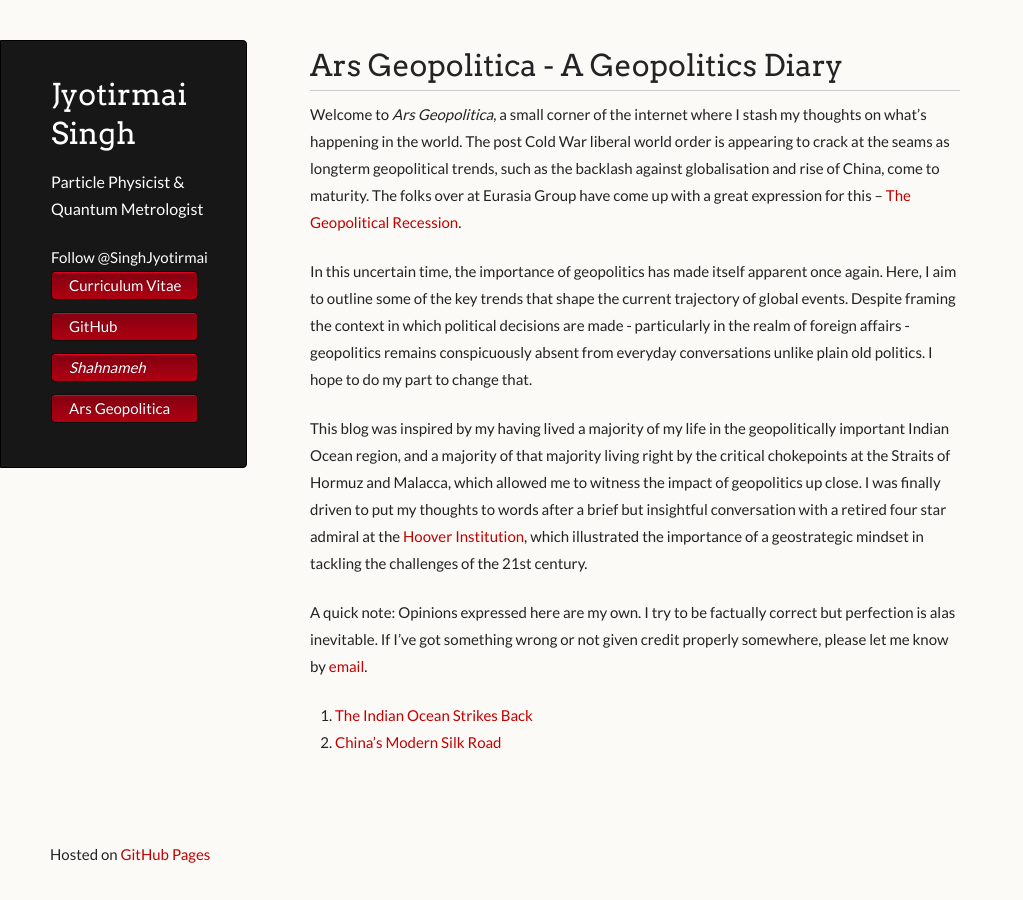
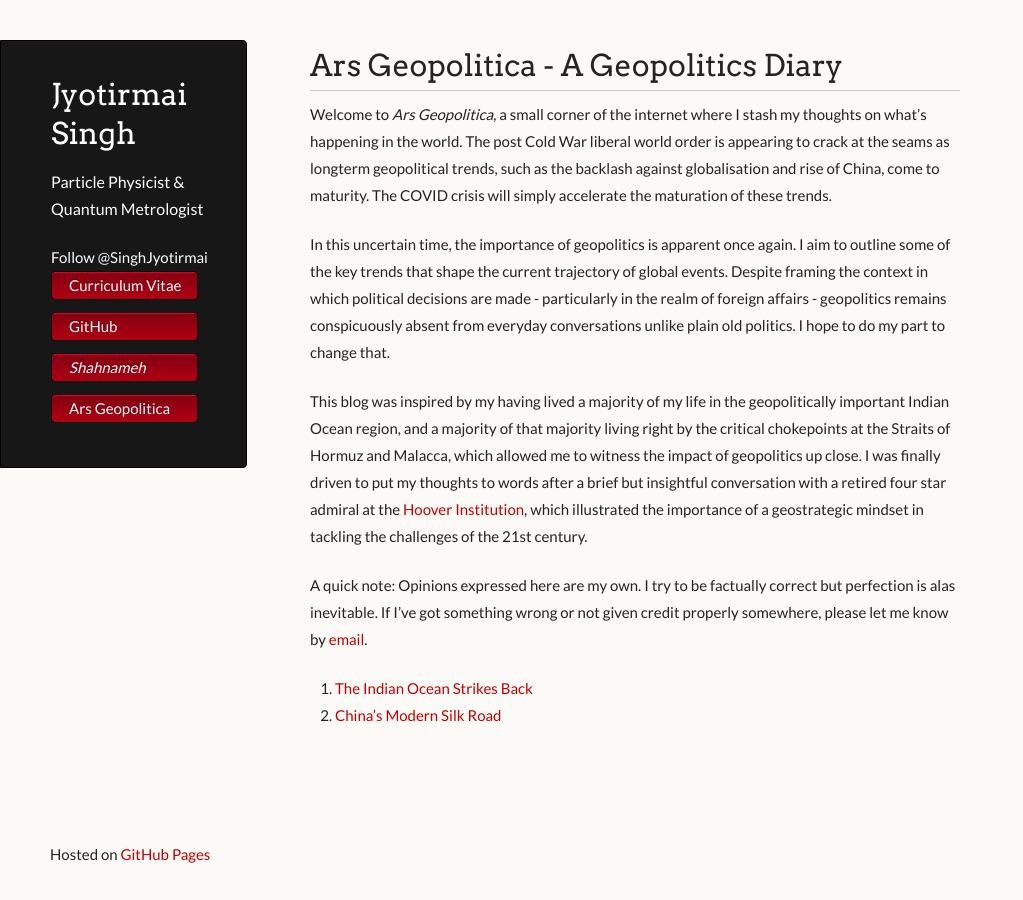
Before and after one commit to joe-singh/joe-singh.github.io, a Jekyll site: the page built from straits.md, in a window 1280 px wide. Shown: the whole page, without its empty margins (0-1023 px from the left). Built offline with Jekyll 4.4.1, drawn with Linux system fonts in a browser that asks for light colours; some web fonts are replaced; our own code applies the rules of GitHub Pages for plain Markdown files; comment, search, counter and statistics services are not loaded.

Commit message:
adding straits again

```diff
--- a/straits.md
+++ b/straits.md
@@ -2,10 +2,10 @@
 
 Welcome to <em>Ars Geopolitica</em>, a small corner of the internet where I stash my thoughts on what's happening in the world.
 The post Cold War liberal world order is appearing to crack at the seams
-as longterm geopolitical trends, such as the backlash against globalisation and rise of China, come to maturity. The folks over at Eurasia Group
-have come up with a great expression for this -- [The Geopolitical Recession](https://www.eurasiagroup.net/issues/top-risks-2017).
+as longterm geopolitical trends, such as the backlash against globalisation and rise of China, come to maturity. The COVID crisis
+will simply accelerate the maturation of these trends.
 
-In this uncertain time, the importance of geopolitics has made itself apparent once again. Here, I aim to outline some of the key trends
+In this uncertain time, the importance of geopolitics is apparent once again. I aim to outline some of the key trends
 that shape the current trajectory of global events. Despite framing the context in which political decisions are made - particularly in the realm of foreign affairs -
 geopolitics remains conspicuously absent from everyday conversations unlike plain old politics.	I hope to do my part to change that.
 
```
